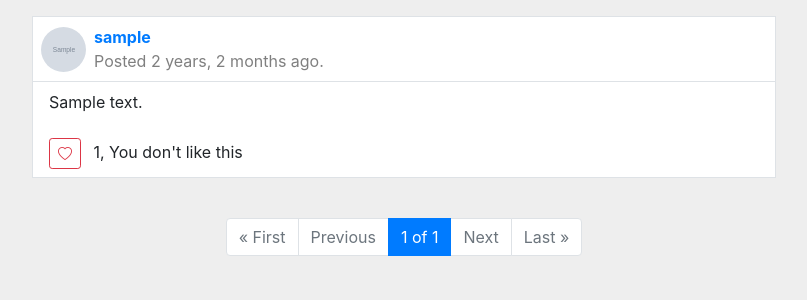
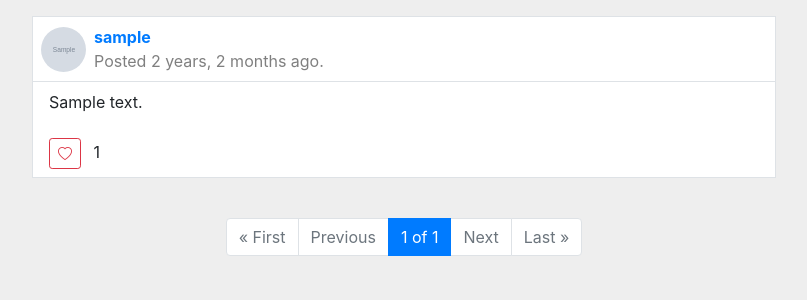
Before and after one commit to DaveFriedman/cs50web, a Django app: page / in a window 1280 px wide. Shown: the part 56-356 px from the top of the page, without its empty margins (236-1043 px from the left). Run offline with Django 3.2, Linux system fonts and the light colour scheme; tables that the repository leaves empty hold one stand-in row (values such as "Sample post"); grey boxes marked "Sample" are stand-in pictures; some libraries are stand-ins or nearby versions.

Commit message:
Likes done

```diff
--- a/Project 4 Network/network/network/static/network/network.js
+++ b/Project 4 Network/network/network/static/network/network.js
@@ -3,7 +3,7 @@ document.addEventListener("DOMContentLoaded", function () {
 
   document.querySelector("#create-post-submit")?.addEventListener("submit", submit_post, false);
   document.querySelector(".follow-button ")?.addEventListener("click", follow_profile, false);
-  // document.querySelectorAll(".like-button").forEach.addEventListener("click", like_post, false);
+  document.querySelectorAll(".like-button").forEach(e => e.addEventListener("click", like_post, false));
 
   // Autofocus textbox when create-post modal pops up
   $(document).on("shown.bs.modal", function () {
@@ -22,7 +22,6 @@ document.addEventListener("DOMContentLoaded", function () {
 
   .then((response) => response.json())
   .then((data) => {
-    console.log("follow profile: ", `${data.is_follower}`)
     if (data.is_follower === true) {
       document.querySelector("#is_follower_text").innerHTML = "<strong>you</strong> and ";
       document.querySelector("#follow-button-text").innerHTML = "Following";
@@ -41,15 +40,20 @@ document.addEventListener("DOMContentLoaded", function () {
 
 };
 
+// Like and unlike posts
 function like_post() {
-  fetch(`/like/${this.dataset.id}`)
+  like_count = parseInt(document.querySelector(`#like-count-${this.dataset.id}`).innerHTML);
+  fetch(`/p/${this.dataset.id}/like`)
+
   .then((response) => response.json())
   .then((data) => {
-    if (data.user_likes_post === true) {
-      document.querySelector(`#follow-image-${this.post.id}`).class = "bi bi-heart-fill";
+    if (data.is_liker === true) {
+      document.querySelector(`#like-image-${this.dataset.id}`).className = "bi bi-heart-fill";
+      document.querySelector(`#like-count-${this.dataset.id}`).innerHTML = like_count+1;
     }
     else {
-      document.querySelector(`#follow-image-${this.post.id}`).class = "bi bi-heart";
+      document.querySelector(`#like-image-${this.dataset.id}`).className = "bi bi-heart";
+      document.querySelector(`#like-count-${this.dataset.id}`).innerHTML = like_count-1;
     }
   })
 }
--- a/Project 4 Network/network/network/templates/network/feed.html
+++ b/Project 4 Network/network/network/templates/network/feed.html
@@ -102,16 +102,15 @@
                 </div>
                 <div class="mx-2 mt-2 p-2">
                     {% if post.user_likes %}
-                    <button type="button" class="like-button btn btn-outline-danger btn-sm" data-id="{{post.id}}">
-                        <i id="follow-image-{{post.id}}" class="bi bi-heart-fill"></i>
+                    <button id="like-button-{{post.id}}" type="button" class="like-button btn btn-outline-danger btn-sm" data-id="{{post.id}}">
+                        <i id="like-image-{{post.id}}" class="bi bi-heart-fill"></i>
                     </button>
-                    <span data-id="{{post.num_likes}}" class="ml-2">You and {{post.num_likes}} other{{post.num_likes|pluralize}}</span>
+                    <span id="like-count-{{post.id}}" class="ml-2">{{post.num_likes}}</span>
                     {% else %}
-                    <button id="follow-button-{{post.id}}" type="button" class="like-button btn btn-outline-danger btn-sm" data-id="{{post.id}}">
-                        <i class="bi bi-heart"></i>
+                    <button id="like-button-{{post.id}}" type="button" class="like-button btn btn-outline-danger btn-sm" data-id="{{post.id}}">
+                        <i id="like-image-{{post.id}}" class="bi bi-heart"></i>
                     </button>
-                    <span data-id="{{post.num_likes}}" class="ml-2">{{post.num_likes}}, You don't like this</span>
-                    <!-- <img class="likes" src="{% static 'network/heartblue.png' %}" width="22"> -->
+                    <span id="like-count-{{post.id}}" class="ml-2">{{post.num_likes}}</span>
                     {% endif %}
                 </div>
             </div>
--- a/Project 4 Network/network/network/urls.py
+++ b/Project 4 Network/network/network/urls.py
@@ -9,6 +9,7 @@ urlpatterns = [
     path("post", views.create_post, name="create_post"),
     path("p/<int:postid>", views.read_post, name="read_post"),
     path("p/<int:postid>/edit", views.edit_post, name="edit_post"),
+    path("p/<int:postid>/like", views.like_post, name="like_post"),
     path("login", views.login_view, name="login"),
     path("logout", views.logout_view, name="logout"),
     path("register", views.register, name="register"),
--- a/Project 4 Network/network/network/views.py
+++ b/Project 4 Network/network/network/views.py
@@ -19,7 +19,7 @@ from .forms import  PostForm, SignUpForm, UserForm
 
 # TODO
 # async create_post
-# likes
+# async edit_post
 
 def index(request):
     if request.user.is_authenticated:
@@ -209,6 +209,25 @@ def read_post(request, postid):
 
 
 @login_required
+def like_post(request, postid):
+    liker = request.user
+    post = Post.objects.get(id=postid)
+
+    try:
+        l = Like.objects.get(liker=liker, post=post)
+        l.delete()
+        is_liker = False
+    except Like.DoesNotExist:
+        l = Like.objects.create(liker=liker, post=post)
+        l.save()
+        is_liker = True
+    except IntegrityError as e:
+        messages.error(request, f"{e.__cause__}")
+        # redirect('profile', profileid=creator.id, profilename=creator.username)
+    return JsonResponse({"is_liker": is_liker})
+
+
+@login_required
 def follow(request, profileid):
     follower = request.user
     creator = User.objects.get(id=profileid)
@@ -225,25 +244,6 @@ def follow(request, profileid):
         messages.error(request, f"{e.__cause__}")
         redirect('profile', profileid=creator.id, profilename=creator.username)
     return JsonResponse({"is_follower": is_follower})
-
-
-@login_required
-def like(request, postid):
-    liker = request.user
-    post = User.objects.get(id=postid)
-
-    try:
-        l = Like.objects.get(liker=liker, post=post)
-        l.delete()
-        user_likes_post = False
-    except Follow.DoesNotExist:
-        l = Like.objects.get(liker=liker, post=post)
-        l.save()
-        user_likes_post = True
-    except IntegrityError as e:
-        messages.error(request, f"{e.__cause__}")
-        # redirect('profile', profileid=creator.id, profilename=creator.username)
-    return JsonResponse({"user_likes_post": user_likes_post})
 
 
 @login_required
```
